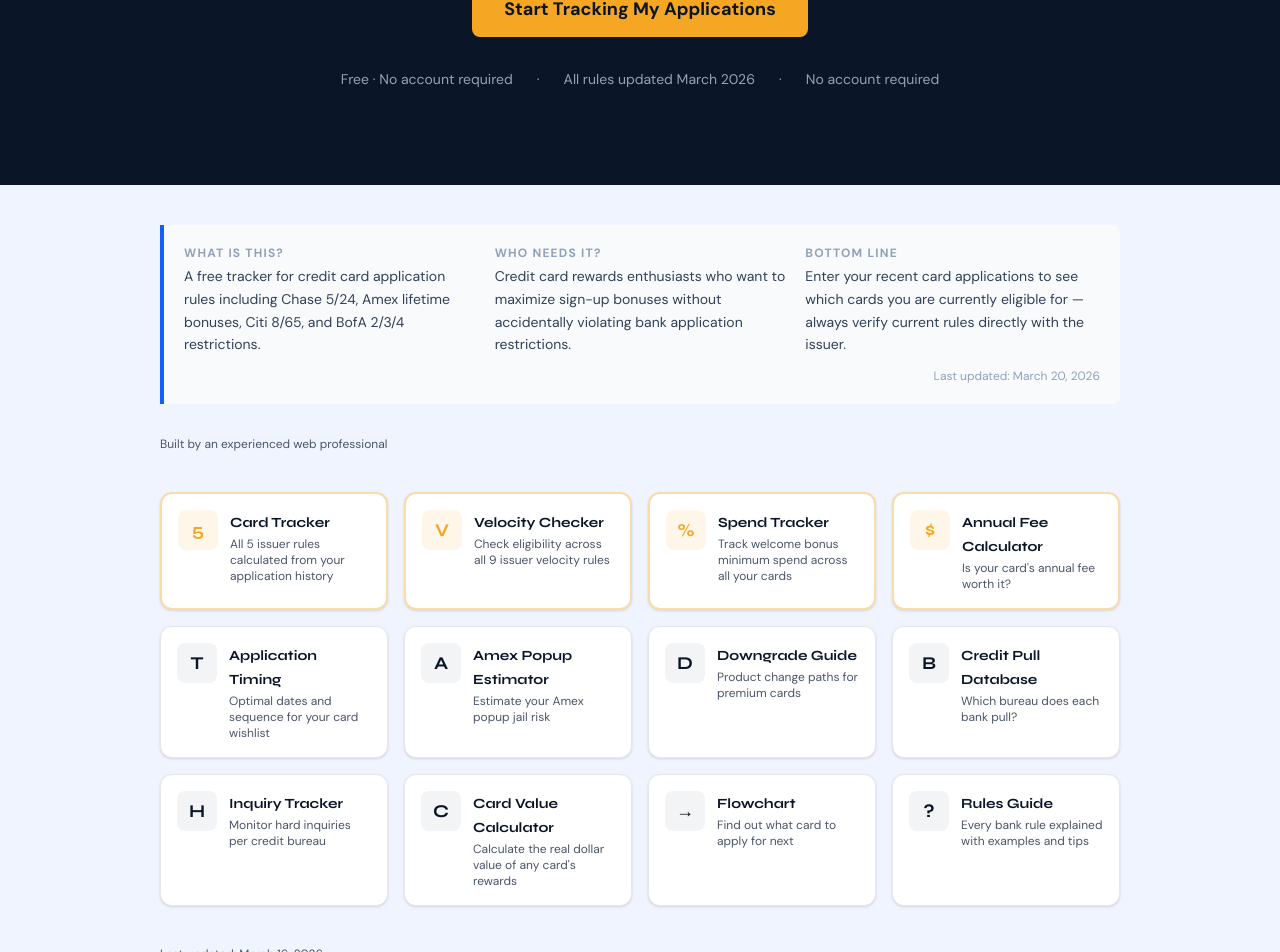
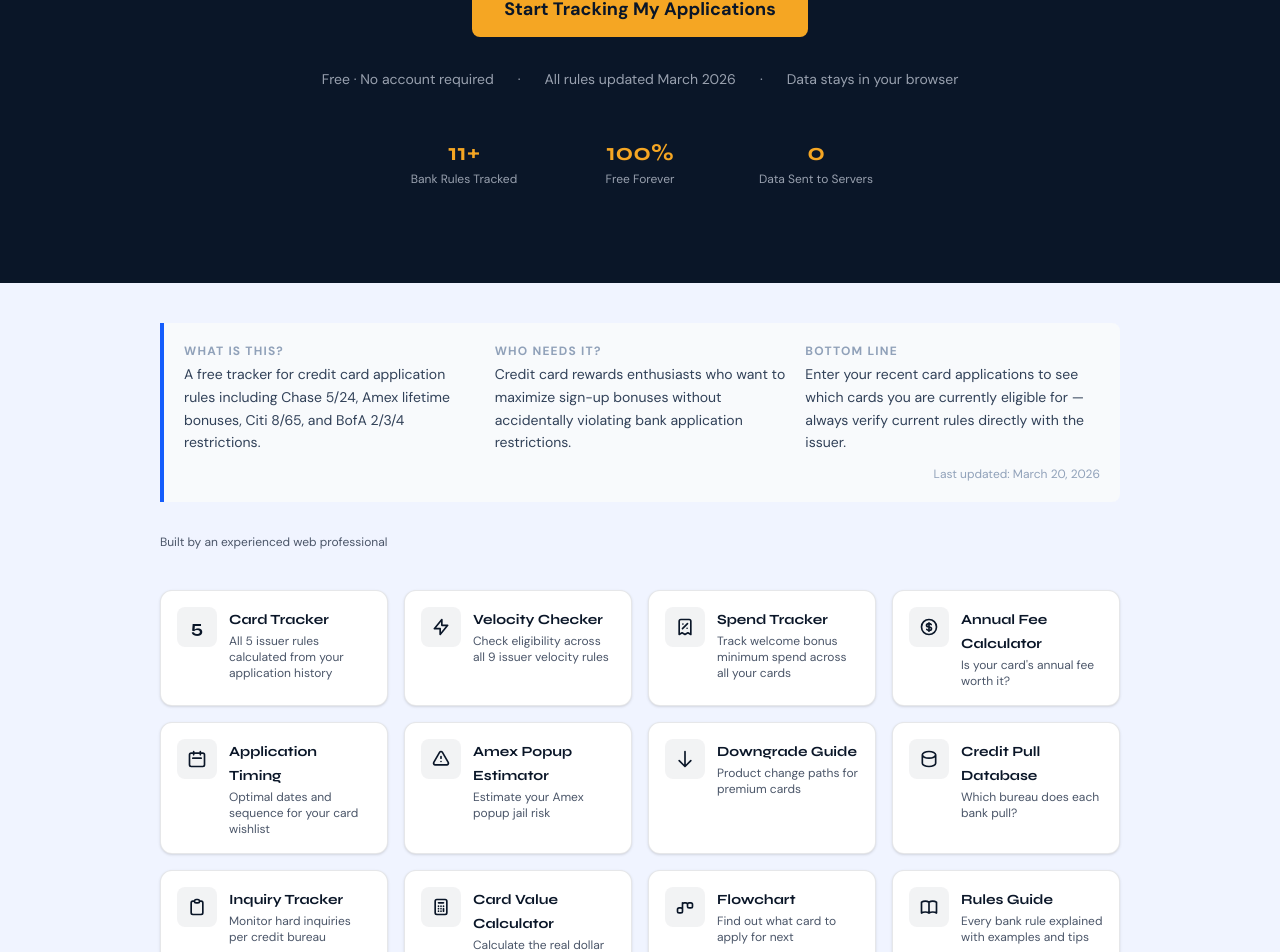
Before and after one commit to raiderj77/524tracker, a Next.js app: page / in a window 1280 px wide. Shown: the part 412-1364 px from the top of the page. Built offline with nearby package versions, Linux system fonts and the light colour scheme.

Commit message:
redesign: Phase 1 homepage — SVG icons, unified tool grid, stats strip, upgraded affiliate cards

```diff
--- a/src/app/page.tsx
+++ b/src/app/page.tsx
@@ -201,7 +201,22 @@
             <span className="hidden sm:inline">&middot;</span>
             <span>All rules updated March 2026</span>
             <span className="hidden sm:inline">&middot;</span>
-            <span>No account required</span>
+            <span>Data stays in your browser</span>
+          </div>
+
+          <div className="grid grid-cols-3 gap-4 mt-12 max-w-lg mx-auto text-center">
+            <div>
+              <div className="text-2xl font-display font-bold text-brand-gold">11+</div>
+              <div className="text-xs text-gray-400 mt-0.5">Bank Rules Tracked</div>
+            </div>
+            <div>
+              <div className="text-2xl font-display font-bold text-brand-gold">100%</div>
+              <div className="text-xs text-gray-400 mt-0.5">Free Forever</div>
+            </div>
+            <div>
+              <div className="text-2xl font-display font-bold text-brand-gold">0</div>
+              <div className="text-xs text-gray-400 mt-0.5">Data Sent to Servers</div>
+            </div>
           </div>
         </div>
       </section>
@@ -226,9 +241,9 @@
         <div className="grid grid-cols-1 sm:grid-cols-2 lg:grid-cols-4 gap-4">
           <Link
             href="/card-tracker"
-            className="flex items-start gap-3 p-4 bg-white rounded-xl border-2 border-brand-gold/40 hover:border-brand-gold shadow-sm transition-colors group"
+            className="flex items-start gap-3 p-4 bg-white rounded-xl border border-brand-navy/10 hover:border-brand-gold hover:shadow-md shadow-sm transition-all group"
           >
-            <span className="inline-flex items-center justify-center w-10 h-10 rounded-lg bg-brand-gold/10 text-brand-gold font-display font-bold text-lg shrink-0">
+            <span className="inline-flex items-center justify-center w-10 h-10 rounded-lg bg-brand-navy/5 text-brand-navy group-hover:bg-brand-gold/10 group-hover:text-brand-gold transition-all font-display font-bold text-lg shrink-0">
               5
             </span>
             <div>
@@ -242,10 +257,12 @@
           </Link>
           <Link
             href="/velocity-checker"
-            className="flex items-start gap-3 p-4 bg-white rounded-xl border-2 border-brand-gold/40 hover:border-brand-gold shadow-sm transition-colors group"
+            className="flex items-start gap-3 p-4 bg-white rounded-xl border border-brand-navy/10 hover:border-brand-gold hover:shadow-md shadow-sm transition-all group"
           >
-            <span className="inline-flex items-center justify-center w-10 h-10 rounded-lg bg-brand-gold/10 text-brand-gold font-display font-bold text-lg shrink-0">
-              V
+            <span className="inline-flex items-center justify-center w-10 h-10 rounded-lg bg-brand-navy/5 text-brand-navy group-hover:bg-brand-gold/10 group-hover:text-brand-gold transition-all font-display font-bold text-lg shrink-0">
+              <svg className="w-5 h-5" fill="none" viewBox="0 0 24 24" stroke="currentColor" strokeWidth={2}>
+                <path strokeLinecap="round" strokeLinejoin="round" d="M13 10V3L4 14h7v7l9-11h-7z" />
+              </svg>
             </span>
             <div>
               <span className="font-display font-bold text-sm text-brand-navy group-hover:text-brand-gold transition-colors">
@@ -258,10 +275,12 @@
           </Link>
           <Link
             href="/spend-tracker"
-            className="flex items-start gap-3 p-4 bg-white rounded-xl border-2 border-brand-gold/40 hover:border-brand-gold shadow-sm transition-colors group"
+            className="flex items-start gap-3 p-4 bg-white rounded-xl border border-brand-navy/10 hover:border-brand-gold hover:shadow-md shadow-sm transition-all group"
           >
-            <span className="inline-flex items-center justify-center w-10 h-10 rounded-lg bg-brand-gold/10 text-brand-gold font-display font-bold text-lg shrink-0">
-              %
+            <span className="inline-flex items-center justify-center w-10 h-10 rounded-lg bg-brand-navy/5 text-brand-navy group-hover:bg-brand-gold/10 group-hover:text-brand-gold transition-all font-display font-bold text-lg shrink-0">
+              <svg className="w-5 h-5" fill="none" viewBox="0 0 24 24" stroke="currentColor" strokeWidth={2}>
+                <path strokeLinecap="round" strokeLinejoin="round" d="M9 14l6-6m-5.5.5h.01m4.99 5h.01M19 21V5a2 2 0 00-2-2H7a2 2 0 00-2 2v16l3.5-2 3.5 2 3.5-2 3.5 2z" />
+              </svg>
             </span>
             <div>
               <span className="font-display font-bold text-sm text-brand-navy group-hover:text-brand-gold transition-colors">
@@ -274,10 +293,12 @@
           </Link>
           <Link
             href="/annual-fee-calculator"
-            className="flex items-start gap-3 p-4 bg-white rounded-xl border-2 border-brand-gold/40 hover:border-brand-gold shadow-sm transition-colors group"
+            className="flex items-start gap-3 p-4 bg-white rounded-xl border border-brand-navy/10 hover:border-brand-gold hover:shadow-md shadow-sm transition-all group"
           >
-            <span className="inline-flex items-center justify-center w-10 h-10 rounded-lg bg-brand-gold/10 text-brand-gold font-display font-bold text-lg shrink-0">
-              $
+            <span className="inline-flex items-center justify-center w-10 h-10 rounded-lg bg-brand-navy/5 text-brand-navy group-hover:bg-brand-gold/10 group-hover:text-brand-gold transition-all font-display font-bold text-lg shrink-0">
+              <svg className="w-5 h-5" fill="none" viewBox="0 0 24 24" stroke="currentColor" strokeWidth={2}>
+                <path strokeLinecap="round" strokeLinejoin="round" d="M12 8c-1.657 0-3 .895-3 2s1.343 2 3 2 3 .895 3 2-1.343 2-3 2m0-8c1.11 0 2.08.402 2.599 1M12 8V7m0 1v8m0 0v1m0-1c-1.11 0-2.08-.402-2.599-1M21 12a9 9 0 11-18 0 9 9 0 0118 0z" />
+              </svg>
             </span>
             <div>
               <span className="font-display font-bold text-sm text-brand-navy group-hover:text-brand-gold transition-colors">
@@ -292,10 +313,12 @@
         <div className="grid grid-cols-1 sm:grid-cols-2 lg:grid-cols-4 gap-4 mt-4">
           <Link
             href="/application-timing"
-            className="flex items-start gap-3 p-4 bg-white rounded-xl border border-gray-200 hover:border-brand-gold shadow-sm transition-colors group"
+            className="flex items-start gap-3 p-4 bg-white rounded-xl border border-brand-navy/10 hover:border-brand-gold hover:shadow-md shadow-sm transition-all group"
           >
-            <span className="inline-flex items-center justify-center w-10 h-10 rounded-lg bg-gray-100 text-brand-navy font-display font-bold text-lg shrink-0">
-              T
+            <span className="inline-flex items-center justify-center w-10 h-10 rounded-lg bg-brand-navy/5 text-brand-navy group-hover:bg-brand-gold/10 group-hover:text-brand-gold transition-all font-display font-bold text-lg shrink-0">
+              <svg className="w-5 h-5" fill="none" viewBox="0 0 24 24" stroke="currentColor" strokeWidth={2}>
+                <path strokeLinecap="round" strokeLinejoin="round" d="M8 7V3m8 4V3m-9 8h10M5 21h14a2 2 0 002-2V7a2 2 0 00-2-2H5a2 2 0 00-2 2v12a2 2 0 002 2z" />
+              </svg>
             </span>
             <div>
               <span className="font-display font-bold text-sm text-brand-navy group-hover:text-brand-gold transition-colors">
@@ -308,10 +331,12 @@
           </Link>
           <Link
             href="/amex-popup-estimator"
-            className="flex items-start gap-3 p-4 bg-white rounded-xl border border-gray-200 hover:border-brand-gold shadow-sm transition-colors group"
+            className="flex items-start gap-3 p-4 bg-white rounded-xl border border-brand-navy/10 hover:border-brand-gold hover:shadow-md shadow-sm transition-all group"
           >
-            <span className="inline-flex items-center justify-center w-10 h-10 rounded-lg bg-gray-100 text-brand-navy font-display font-bold text-lg shrink-0">
-              A
+            <span className="inline-flex items-center justify-center w-10 h-10 rounded-lg bg-brand-navy/5 text-brand-navy group-hover:bg-brand-gold/10 group-hover:text-brand-gold transition-all font-display font-bold text-lg shrink-0">
+              <svg className="w-5 h-5" fill="none" viewBox="0 0 24 24" stroke="currentColor" strokeWidth={2}>
+                <path strokeLinecap="round" strokeLinejoin="round" d="M12 9v2m0 4h.01m-6.938 4h13.856c1.54 0 2.502-1.667 1.732-3L13.732 4c-.77-1.333-2.694-1.333-3.464 0L3.34 16c-.77 1.333.192 3 1.732 3z" />
+              </svg>
             </span>
             <div>
               <span className="font-display font-bold text-sm text-brand-navy group-hover:text-brand-gold transition-colors">
@@ -324,10 +349,12 @@
           </Link>
           <Link
             href="/downgrade-guide"
-            className="flex items-start gap-3 p-4 bg-white rounded-xl border border-gray-200 hover:border-brand-gold shadow-sm transition-colors group"
+            className="flex items-start gap-3 p-4 bg-white rounded-xl border border-brand-navy/10 hover:border-brand-gold hover:shadow-md shadow-sm transition-all group"
           >
-            <span className="inline-flex items-center justify-center w-10 h-10 rounded-lg bg-gray-100 text-brand-navy font-display font-bold text-lg shrink-0">
-              D
+            <span className="inline-flex items-center justify-center w-10 h-10 rounded-lg bg-brand-navy/5 text-brand-navy group-hover:bg-brand-gold/10 group-hover:text-brand-gold transition-all font-display font-bold text-lg shrink-0">
+              <svg className="w-5 h-5" fill="none" viewBox="0 0 24 24" stroke="currentColor" strokeWidth={2}>
+                <path strokeLinecap="round" strokeLinejoin="round" d="M19 14l-7 7m0 0l-7-7m7 7V3" />
+              </svg>
             </span>
             <div>
               <span className="font-display font-bold text-sm text-brand-navy group-hover:text-brand-gold transition-colors">
@@ -340,10 +367,12 @@
           </Link>
           <Link
             href="/credit-pull-database"
-            className="flex items-start gap-3 p-4 bg-white rounded-xl border border-gray-200 hover:border-brand-gold shadow-sm transition-colors group"
+            className="flex items-start gap-3 p-4 bg-white rounded-xl border border-brand-navy/10 hover:border-brand-gold hover:shadow-md shadow-sm transition-all group"
           >
-            <span className="inline-flex items-center justify-center w-10 h-10 rounded-lg bg-gray-100 text-brand-navy font-display font-bold text-lg shrink-0">
-              B
+            <span className="inline-flex items-center justify-center w-10 h-10 rounded-lg bg-brand-navy/5 text-brand-navy group-hover:bg-brand-gold/10 group-hover:text-brand-gold transition-all font-display font-bold text-lg shrink-0">
+              <svg className="w-5 h-5" fill="none" viewBox="0 0 24 24" stroke="currentColor" strokeWidth={2}>
+                <path strokeLinecap="round" strokeLinejoin="round" d="M4 7v10c0 2.21 3.582 4 8 4s8-1.79 8-4V7M4 7c0 2.21 3.582 4 8 4s8-1.79 8-4M4 7c0-2.21 3.582-4 8-4s8 1.79 8 4" />
+              </svg>
             </span>
             <div>
               <span className="font-display font-bold text-sm text-brand-navy group-hover:text-brand-gold transition-colors">
@@ -358,10 +387,12 @@
         <div className="grid grid-cols-1 sm:grid-cols-2 lg:grid-cols-4 gap-4 mt-4">
           <Link
             href="/inquiry-tracker"
-            className="flex items-start gap-3 p-4 bg-white rounded-xl border border-gray-200 hover:border-brand-gold shadow-sm transition-colors group"
+            className="flex items-start gap-3 p-4 bg-white rounded-xl border border-brand-navy/10 hover:border-brand-gold hover:shadow-md shadow-sm transition-all group"
           >
-            <span className="inline-flex items-center justify-center w-10 h-10 rounded-lg bg-gray-100 text-brand-navy font-display font-bold text-lg shrink-0">
-              H
+            <span className="inline-flex items-center justify-center w-10 h-10 rounded-lg bg-brand-navy/5 text-brand-navy group-hover:bg-brand-gold/10 group-hover:text-brand-gold transition-all font-display font-bold text-lg shrink-0">
+              <svg className="w-5 h-5" fill="none" viewBox="0 0 24 24" stroke="currentColor" strokeWidth={2}>
+                <path strokeLinecap="round" strokeLinejoin="round" d="M9 5H7a2 2 0 00-2 2v12a2 2 0 002 2h10a2 2 0 002-2V7a2 2 0 00-2-2h-2M9 5a2 2 0 002 2h2a2 2 0 002-2M9 5a2 2 0 012-2h2a2 2 0 012 2" />
+              </svg>
             </span>
             <div>
               <span className="font-display font-bold text-sm text-brand-navy group-hover:text-brand-gold transition-colors">
@@ -374,10 +405,12 @@
           </Link>
           <Link
             href="/card-value-calculator"
-            className="flex items-start gap-3 p-4 bg-white rounded-xl border border-gray-200 hover:border-brand-gold shadow-sm transition-colors group"
+            className="flex items-start gap-3 p-4 bg-white rounded-xl border border-brand-navy/10 hover:border-brand-gold hover:shadow-md shadow-sm transition-all group"
           >
-            <span className="inline-flex items-center justify-center w-10 h-10 rounded-lg bg-gray-100 text-brand-navy font-display font-bold text-lg shrink-0">
-              C
+            <span className="inline-flex items-center justify-center w-10 h-10 rounded-lg bg-brand-navy/5 text-brand-navy group-hover:bg-brand-gold/10 group-hover:text-brand-gold transition-all font-display font-bold text-lg shrink-0">
+              <svg className="w-5 h-5" fill="none" viewBox="0 0 24 24" stroke="currentColor" strokeWidth={2}>
+                <path strokeLinecap="round" strokeLinejoin="round" d="M9 7h6m0 10v-3m-3 3h.01M9 17h.01M9 14h.01M12 14h.01M15 11h.01M12 11h.01M9 11h.01M7 21h10a2 2 0 002-2V5a2 2 0 00-2-2H7a2 2 0 00-2 2v14a2 2 0 002 2z" />
+              </svg>
             </span>
             <div>
               <span className="font-display font-bold text-sm text-brand-navy group-hover:text-brand-gold transition-colors">
@@ -390,10 +423,12 @@
           </Link>
           <Link
             href="/application-flowchart"
-            className="flex items-start gap-3 p-4 bg-white rounded-xl border border-gray-200 hover:border-brand-gold shadow-sm transition-colors group"
+            className="flex items-start gap-3 p-4 bg-white rounded-xl border border-brand-navy/10 hover:border-brand-gold hover:shadow-md shadow-sm transition-all group"
           >
-            <span className="inline-flex items-center justify-center w-10 h-10 rounded-lg bg-gray-100 text-brand-navy font-display font-bold text-lg shrink-0">
-              &rarr;
+            <span className="inline-flex items-center justify-center w-10 h-10 rounded-lg bg-brand-navy/5 text-brand-navy group-hover:bg-brand-gold/10 group-hover:text-brand-gold transition-all font-display font-bold text-lg shrink-0">
+              <svg className="w-5 h-5" fill="none" viewBox="0 0 24 24" stroke="currentColor" strokeWidth={2}>
+                <path strokeLinecap="round" strokeLinejoin="round" d="M9 17V7m0 10a2 2 0 01-2 2H5a2 2 0 01-2-2v-2a2 2 0 012-2h2a2 2 0 012 2m0 0V9a2 2 0 012-2h2a2 2 0 012 2v2m0 0a2 2 0 002 2h2a2 2 0 002-2v-2a2 2 0 00-2-2h-2a2 2 0 00-2 2" />
+              </svg>
             </span>
             <div>
               <span className="font-display font-bold text-sm text-brand-navy group-hover:text-brand-gold transition-colors">
@@ -406,10 +441,12 @@
           </Link>
           <Link
             href="/rules-guide"
-            className="flex items-start gap-3 p-4 bg-white rounded-xl border border-gray-200 hover:border-brand-gold shadow-sm transition-colors group"
+            className="flex items-start gap-3 p-4 bg-white rounded-xl border border-brand-navy/10 hover:border-brand-gold hover:shadow-md shadow-sm transition-all group"
           >
-            <span className="inline-flex items-center justify-center w-10 h-10 rounded-lg bg-gray-100 text-brand-navy font-display font-bold text-lg shrink-0">
-              ?
+            <span className="inline-flex items-center justify-center w-10 h-10 rounded-lg bg-brand-navy/5 text-brand-navy group-hover:bg-brand-gold/10 group-hover:text-brand-gold transition-all font-display font-bold text-lg shrink-0">
+              <svg className="w-5 h-5" fill="none" viewBox="0 0 24 24" stroke="currentColor" strokeWidth={2}>
+                <path strokeLinecap="round" strokeLinejoin="round" d="M12 6.253v13m0-13C10.832 5.477 9.246 5 7.5 5S4.168 5.477 3 6.253v13C4.168 18.477 5.754 18 7.5 18s3.332.477 4.5 1.253m0-13C13.168 5.477 14.754 5 16.5 5c1.747 0 3.332.477 4.5 1.253v13C19.832 18.477 18.247 18 16.5 18c-1.746 0-3.332.477-4.5 1.253" />
+              </svg>
             </span>
             <div>
               <span className="font-display font-bold text-sm text-brand-navy group-hover:text-brand-gold transition-colors">
@@ -431,10 +468,11 @@
 
       {/* Top Card Recommendations */}
       <section className="max-w-5xl mx-auto px-4 sm:px-6 lg:px-8 py-12">
-        <p className="text-xs text-text-secondary mb-6 bg-brand-light border border-gray-200 rounded-lg px-4 py-3">
-          <strong>Disclosure:</strong> 524Tracker may earn a commission when you
+        <p className="text-xs text-text-secondary mb-6 bg-amber-50 border border-amber-200 rounded-lg px-4 py-3 flex items-start gap-2">
+          <span className="text-amber-500 shrink-0 mt-0.5">⚠</span>
+          <span><strong>Disclosure:</strong> 524Tracker may earn a commission when you
           apply for and are approved for a credit card through our affiliate
-          links. This does not affect our editorial recommendations.
+          links. This does not affect our editorial recommendations.</span>
         </p>
         <h2 className="font-display font-bold text-2xl text-brand-navy mb-6">
           Top Credit Cards to Consider in 2026
@@ -443,10 +481,10 @@
           {featuredCards.map((card) => (
             <div
               key={card.slug}
-              className="bg-white rounded-2xl border border-gray-200 shadow-sm p-5 flex flex-col"
+              className="bg-white rounded-2xl border border-brand-navy/10 shadow-sm hover:shadow-md hover:border-brand-gold/40 transition-all p-5 flex flex-col"
             >
               <div className="flex items-center justify-between mb-3">
-                <h3 className="font-display font-bold text-sm text-brand-navy">
+                <h3 className="font-display font-bold text-base text-brand-navy leading-tight">
                   {card.name}
                 </h3>
               </div>
@@ -461,7 +499,7 @@
                   ? 'Counts toward 5/24'
                   : 'Does NOT count (business)'}
               </span>
-              <p className="text-xs text-text-secondary mb-2">{card.bank}</p>
+              <p className="text-xs font-medium text-brand-gold/80 uppercase tracking-wider mb-2">{card.bank}</p>
               <p className="text-sm text-text-primary mb-2">{card.benefit}</p>
               <p className="text-xs text-brand-green font-medium mb-4">
                 {card.offer}
@@ -495,10 +533,10 @@
       </section>
 
       {/* GEO Content Sections */}
-      <div className="max-w-5xl mx-auto px-4 sm:px-6 lg:px-8 py-12 space-y-12">
+      <div className="max-w-5xl mx-auto px-4 sm:px-6 lg:px-8 py-12 space-y-16">
 
         <section aria-labelledby="geo-how-524-works">
-          <h2 id="geo-how-524-works" className="font-display font-bold text-2xl text-brand-navy mb-3">
+          <h2 id="geo-how-524-works" className="font-display font-bold text-2xl text-brand-navy mb-3 pb-2 border-b border-brand-navy/10">
             How does the Chase 5/24 rule work?
           </h2>
           <p className="text-base text-text-primary font-medium mb-3">
@@ -510,7 +548,7 @@
         </section>
 
         <section aria-labelledby="geo-issuer-rules">
-          <h2 id="geo-issuer-rules" className="font-display font-bold text-2xl text-brand-navy mb-3">
+          <h2 id="geo-issuer-rules" className="font-display font-bold text-2xl text-brand-navy mb-3 pb-2 border-b border-brand-navy/10">
             What credit card issuer rules should I track?
           </h2>
           <p className="text-base text-text-primary font-medium mb-3">
@@ -522,7 +560,7 @@
         </section>
 
         <section aria-labelledby="geo-privacy">
-          <h2 id="geo-privacy" className="font-display font-bold text-2xl text-brand-navy mb-3">
+          <h2 id="geo-privacy" className="font-display font-bold text-2xl text-brand-navy mb-3 pb-2 border-b border-brand-navy/10">
             Is my credit card application data private?
           </h2>
           <p className="text-base text-text-primary font-medium mb-3">
@@ -534,7 +572,7 @@
         </section>
 
         <section aria-labelledby="geo-timing">
-          <h2 id="geo-timing" className="font-display font-bold text-2xl text-brand-navy mb-3">
+          <h2 id="geo-timing" className="font-display font-bold text-2xl text-brand-navy mb-3 pb-2 border-b border-brand-navy/10">
             When is the best time to apply for Chase cards?
           </h2>
           <p className="text-base text-text-primary font-medium mb-3">
```
